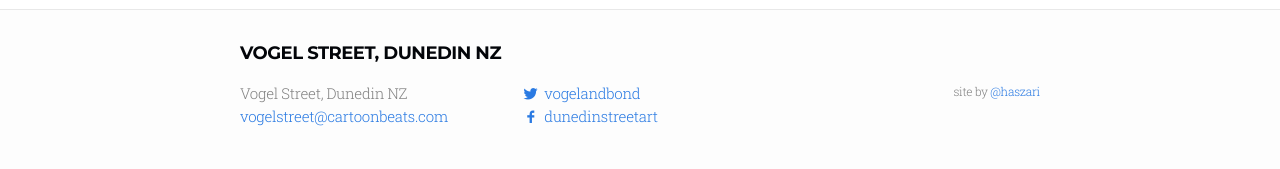
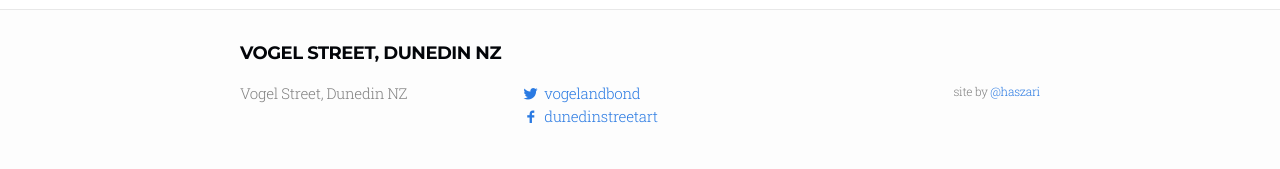
Before and after one commit to haszari/vogelstreet.github.io, a Jekyll site: the page built from index.html, in a window 1280 px wide. Shown: the part 1628-1797 px from the top of the page. Built offline with Jekyll 4.4.1, drawn with Linux system fonts in a browser that asks for light colours; some of the changed lines change nothing that is shown.

Commit message:
remove email contact for now

```diff
--- a/_config.yml
+++ b/_config.yml
@@ -1,6 +1,6 @@
 # Site settings
 title: "Vogel Street, Dunedin NZ"
-email: vogelstreet@cartoonbeats.com
+#email: vogelstreet@cartoonbeats.com
 description: "site by <a href='https://twitter.com/haszari'>@haszari</a>"
 baseurl: ""
 url: "http://vogelandbond.org"
```
